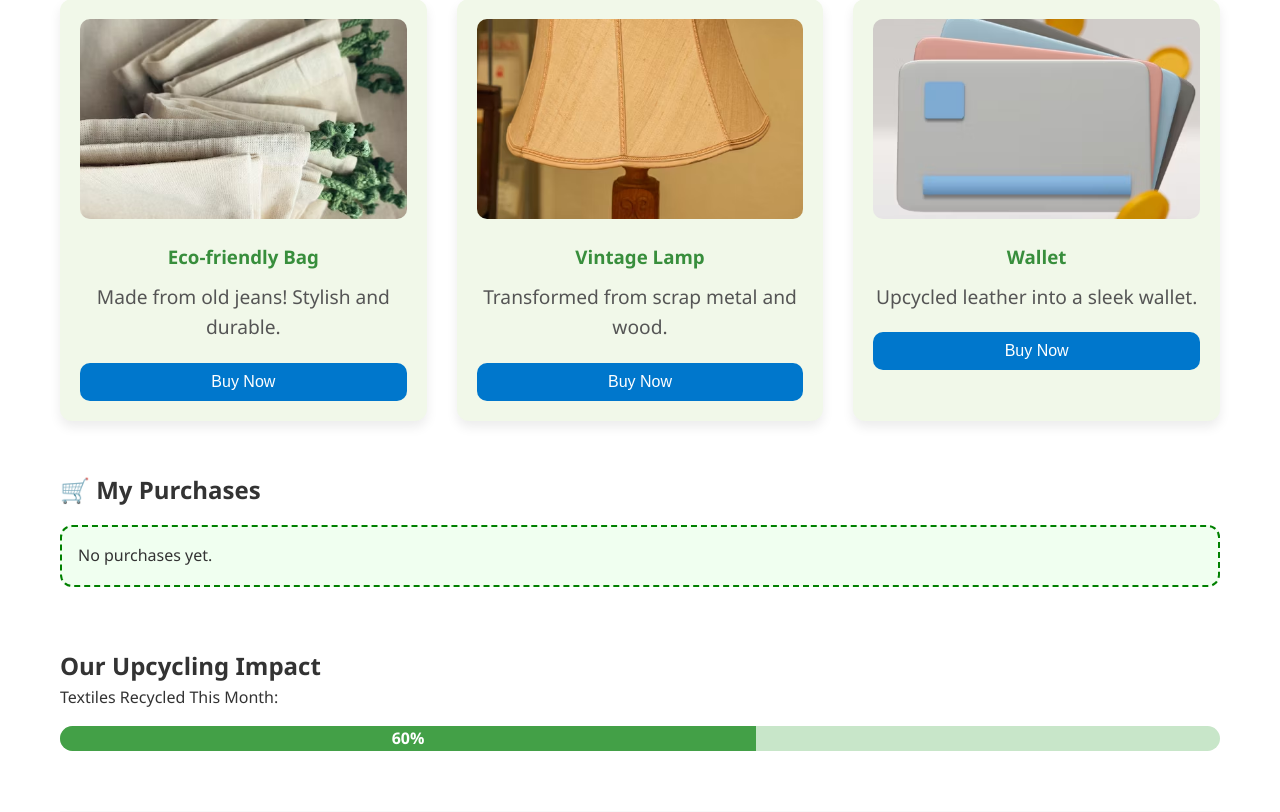
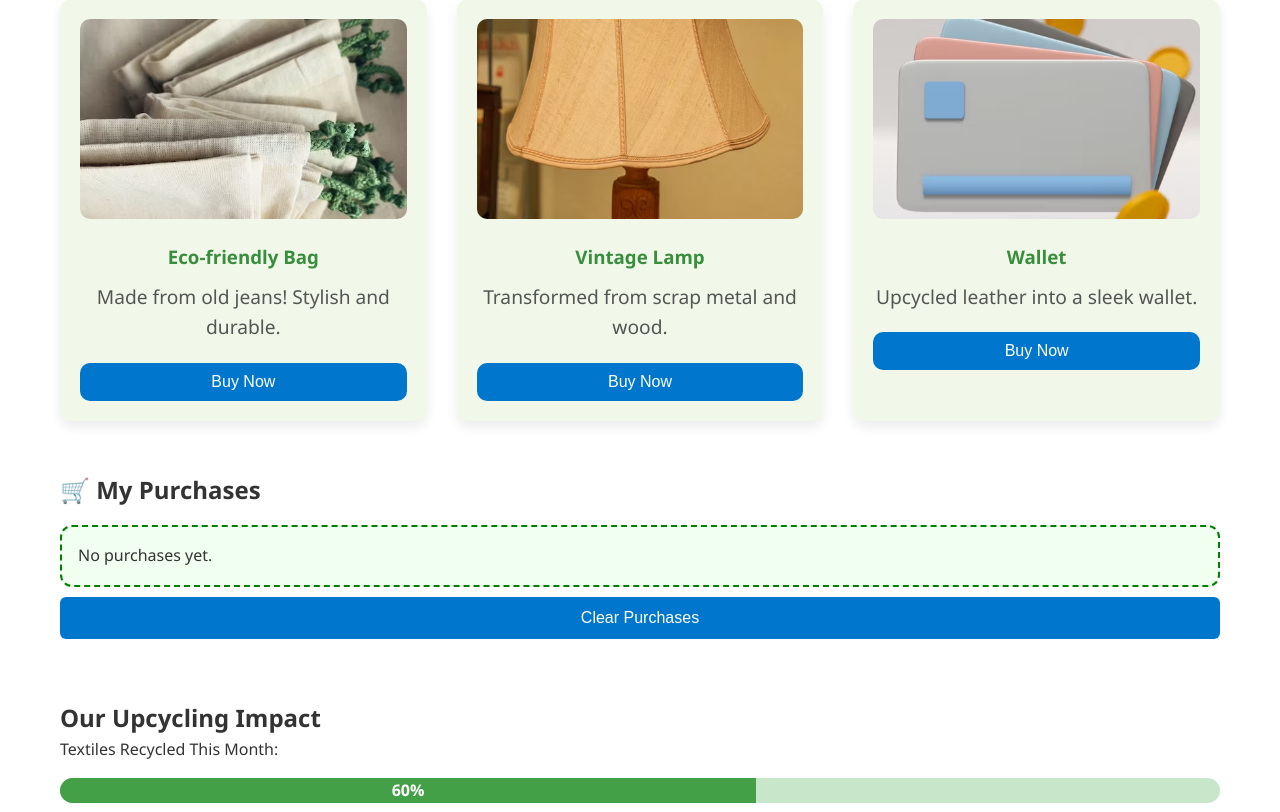
Before and after one commit to taragon/PoaFabric, a Django app: page /upcycler/ in a window 1280 px wide. Shown: the part 1168-1980 px from the top of the page. Run offline with Django 4.2, Linux system fonts and the light colour scheme; a user stored in the database is signed in.

Commit message:
adding clear my purchases to upcycler dashboard

```diff
--- a/user/static/user/styles.css
+++ b/user/static/user/styles.css
@@ -552,6 +552,8 @@ iframe {
 .buy-btn:hover {
     background-color: #005fa3;
 }
+
+/* my purchases*/
 .purchase-list {
     margin-top: 1em;
     padding: 1em;
--- a/user/templates/user/upcycler.html
+++ b/user/templates/user/upcycler.html
@@ -166,12 +166,13 @@
                 </div>
             </div>
         </section>
-
+<!-- My purchases -->
         <section class="purchases-section">
             <h2>🛒 My Purchases</h2>
             <div id="purchaseList" class="purchase-list">
                 <p>No purchases yet.</p>
             </div>
+            <button id="clearPurchasesBtn" class="clear-btn">Clear Purchases</button>
         </section>
 
 
@@ -340,6 +341,38 @@
                 purchaseList.appendChild(itemDiv);
             });
         }
+            // Load and display purchases
+    function renderPurchases() {
+        const purchaseList = document.getElementById("purchaseList");
+        const purchases = JSON.parse(localStorage.getItem("purchases") || "[]");
+
+        if (purchases.length === 0) {
+            purchaseList.innerHTML = "<p>No purchases yet.</p>";
+            return;
+        }
+
+        purchaseList.innerHTML = "";
+        purchases.forEach(item => {
+            const itemDiv = document.createElement("div");
+            itemDiv.className = "purchase-item";
+            itemDiv.innerHTML = `<strong>${item.name}</strong><p>${item.description}</p>`;
+            purchaseList.appendChild(itemDiv);
+        });
+    }
+
+    renderPurchases(); // call this after DOM loads
+
+    // Clear purchases button logic
+    const clearBtn = document.getElementById("clearPurchasesBtn");
+    clearBtn.addEventListener("click", () => {
+        const confirmed = confirm("⚠️ Are you sure you want to clear all your purchases?");
+        if (confirmed) {
+            localStorage.removeItem("purchases");
+            renderPurchases();
+            alert("🧹 Purchases cleared successfully.");
+        }
+    });
+
 
     </script>
 
```
